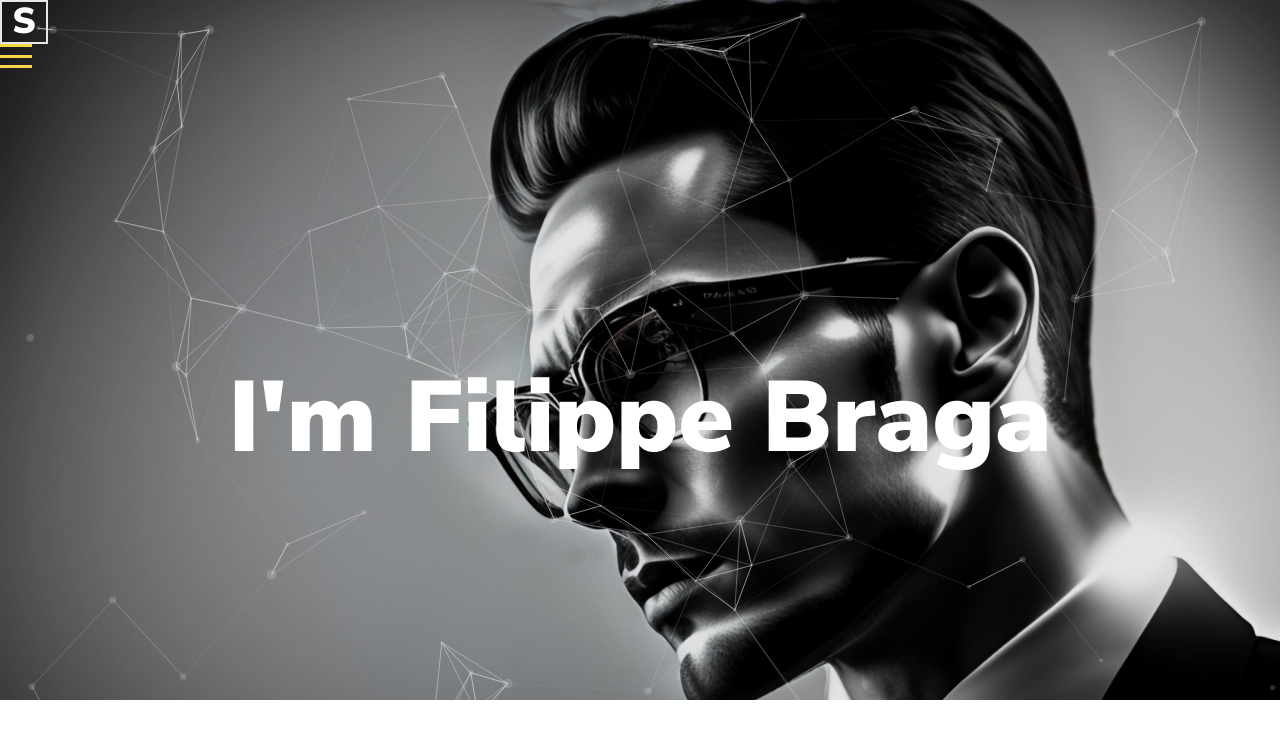
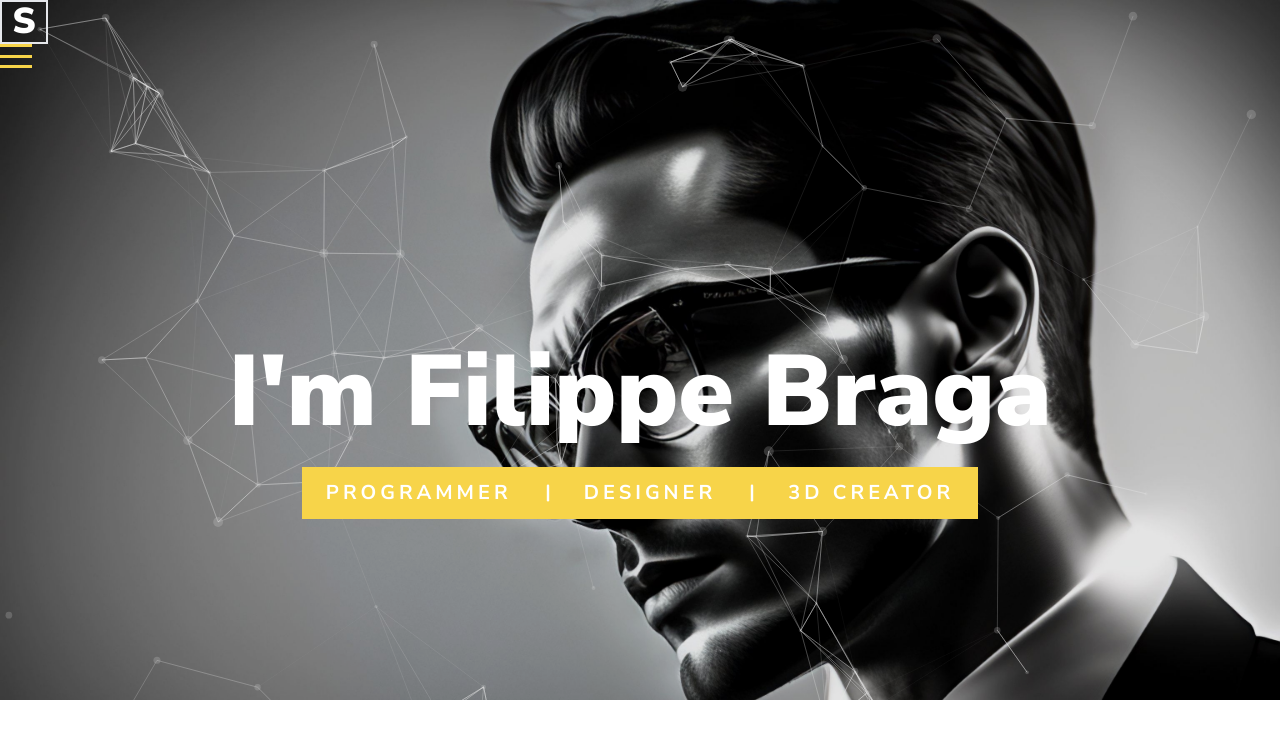
Before and after one commit to filippebr/personal-portfolio, a Next.js app: page / in a window 1280 px wide. Shown: the top 738 px of the page. Built offline with nearby package versions, Linux system fonts and the light colour scheme.

Commit message:
Initial Banner

```diff
--- a/package.json
+++ b/package.json
@@ -17,6 +17,7 @@
     "next": "13.2.1",
     "react": "18.2.0",
     "react-dom": "18.2.0",
+    "react-icons": "^4.7.1",
     "react-tsparticles": "^2.9.3",
     "tsparticles": "^2.9.0",
     "typescript": "4.9.5"
--- a/src/components/Banner.tsx
+++ b/src/components/Banner.tsx
@@ -1,4 +1,5 @@
 import { Design } from './Design'
+import { HiMinus } from 'react-icons/hi'
 
 function Banner() {
   return (
@@ -19,6 +20,13 @@ function Banner() {
           <h1 className="text-[50px] md:text-[80px] lg:text-[100px] font-black">
             I&apos;m Filippe Braga
           </h1>
+          <div className="flex items-center gap-2 md:gap-6 text-base md:text-xl font-bold bg-designColor px-6 py-3 uppercase">
+            <h2 className="tracking-[4px]">Programmer</h2>
+            <HiMinus className="text-2xl rotate-90" />
+            <h2 className="tracking-[4px]">Designer</h2>
+            <HiMinus className="text-2xl rotate-90" />
+            <h2 className="tracking-[4px]">3D Creator</h2>
+          </div>
         </div>
       </div>
     </section>
```
Also changed, not shown: 1 other file (tests, documents, lock files or other folders).
